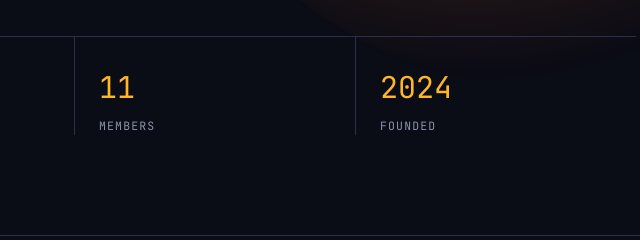
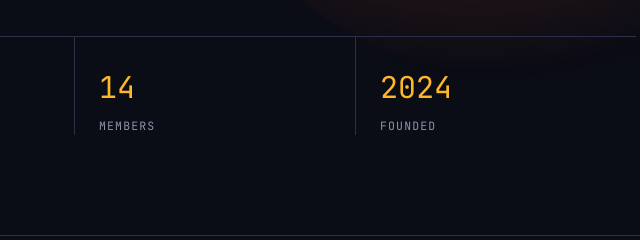
Before and after one commit to athubro/solarstormsite, a plain HTML site: page index.html in a window 1280 px wide. Shown: the part 500-740 px from the top of the page, 566-1206 px from the left. Drawn offline with Linux system fonts and the light colour scheme.

Commit message:
Update index.html
11 to 14 members

```diff
--- a/index.html
+++ b/index.html
@@ -50,7 +50,7 @@
     <div class="stat-row">
       <div class="stat"><div class="num">27019</div><div class="label">Team Number</div></div>
       <div class="stat"><div class="num">3</div><div class="label">Seasons Competed</div></div>
-      <div class="stat"><div class="num">11</div><div class="label">Members</div></div>
+      <div class="stat"><div class="num">14</div><div class="label">Members</div></div>
       <div class="stat"><div class="num">2024</div><div class="label">Founded</div></div>
     </div>
   </div>
```
